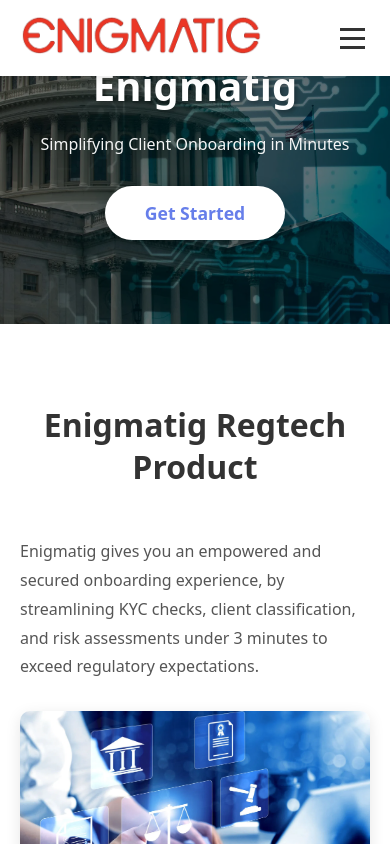
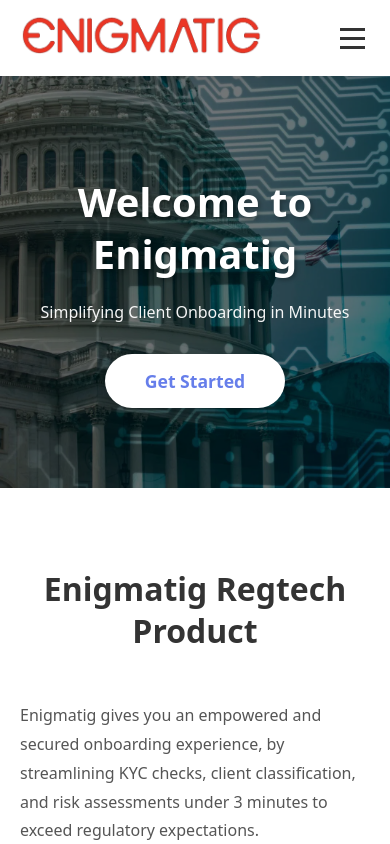
Before and after one commit to shiembahrock/kyc-frontend-react, a React (Vite) app: page / in a window 390 px wide. Shown: the top 844 px of the page. Built offline with nearby package versions, Linux system fonts and the light colour scheme; no server answers.

Commit message:
banner.css improvement

```diff
--- a/src/styles/Banner.css
+++ b/src/styles/Banner.css
@@ -10,9 +10,9 @@
   display: flex;
   align-items: center;
   justify-content: center;
-  min-height: 500px;
+  min-height: calc(500px + var(--navbar-height, 80px));
   position: relative;
-  margin-top: calc(-1 * var(--navbar-height, 80px));
+  /*margin-top: calc(-1 * var(--navbar-height, 80px));*/
   padding-top: calc(var(--navbar-height, 80px) + 120px);
 }
 
@@ -66,8 +66,9 @@
 
 @media (max-width: 768px) {
   .banner {
-    padding: 80px 20px;
-    min-height: 400px;
+    padding: 100px 20px 80px 20px;
+    min-height: calc(400px + var(--navbar-height, 80px));
+    padding-top: calc(var(--navbar-height, 80px) + 100px);
   }
 
   .banner-content h1 {
```
